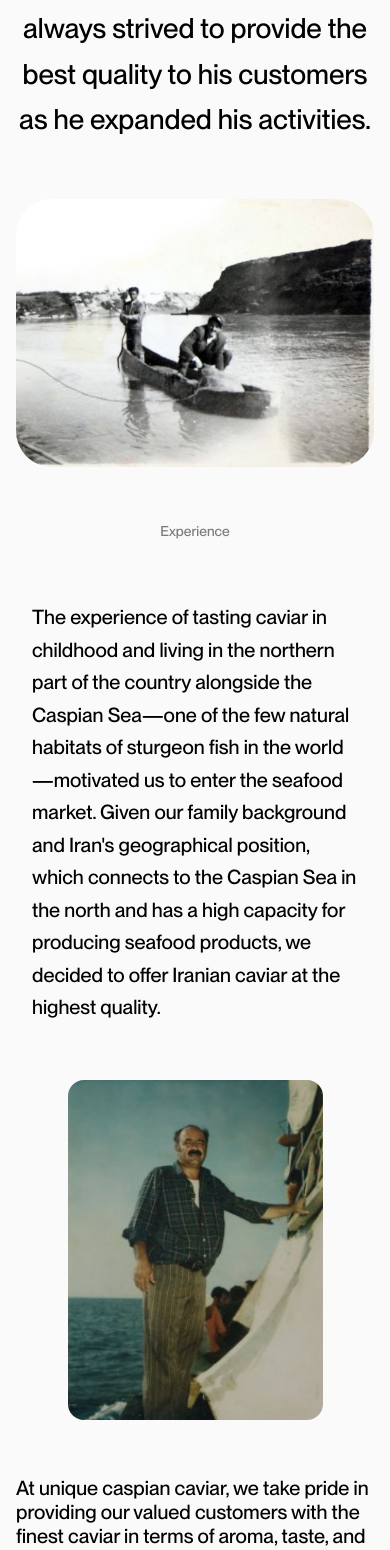
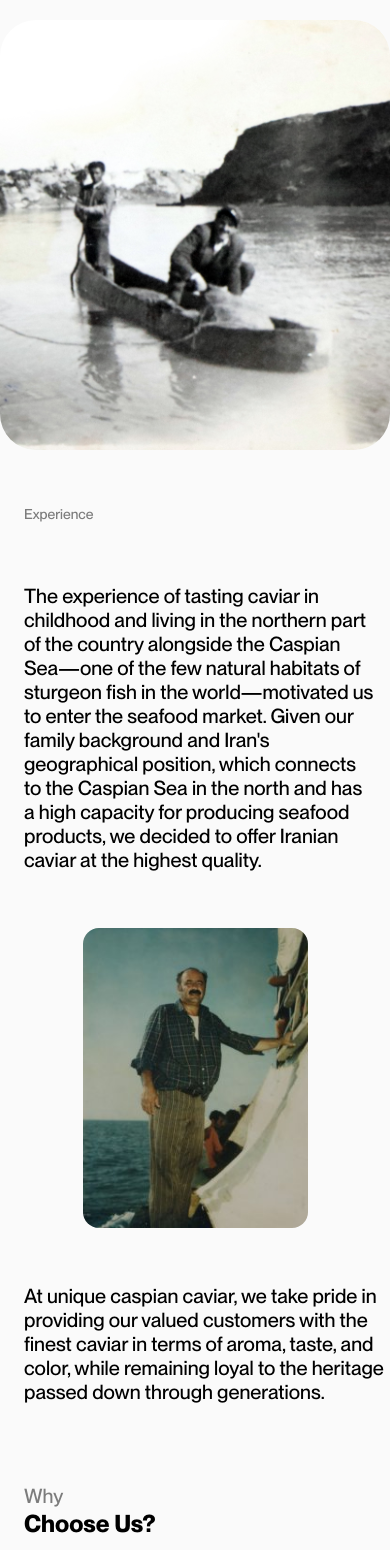
Before and after one commit to parsaa18/UC_Caviar, a Next.js app: page /about-us in a window 390 px wide. Shown: the part 446-1996 px from the top of the page. Built offline with nearby package versions, Linux system fonts and the light colour scheme.

Commit message:
about-us responsive

```diff
--- a/src/app/about-us/page.tsx
+++ b/src/app/about-us/page.tsx
@@ -1,10 +1,10 @@
 const Page = () => {
   return (
-    <div className="w-full min-h-screen px-4">
+    <>
       <div className="flex flex-wrap justify-center font-medium text-[16px]/[19.2px] mt-[144px] opacity-50 text-center">
         About Us
       </div>
-      <div className="flex flex-wrap justify-center font-medium mx-auto text-center mt-[16px] max-w-[851px] text-[28px]/[33.6px] leading-relaxed">
+      <div className="flex flex-wrap justify-center font-medium mx-auto text-center mt-[16px] max-w-[851px] text-[24px]/[28.8px] md:text-[28px]/[33.6px]  ">
         Our story dates back around eighty years, when our grandfather was
         engaged in the fishing profession in the Caspian Sea. He had a deep
         passion for this job and always strived to provide the best quality to
@@ -14,14 +14,14 @@ const Page = () => {
         <img
           src="/images/main.jpg"
           alt="Logo"
-          className="object-cover w-full max-w-[1238px] h-auto rounded-[36px]"
+          className="object-cover w-[652px] h-[430px]  md:w-full md:max-w-[1238px] md:h-auto rounded-[36px]"
         />
       </div>
-      <div className="flex flex-wrap gap-[5px] px-4 justify-center">
-        <div className="font-medium text-[14px]/[16.8px] opacity-50 mt-[56px]  text-center sm:text-left ">
+      <div className=" flex flex-col md:flex-row gap-[6px]  md:gap-[103px] justify-center mx-auto w-[400px] md:w-[1000px] ">
+        <div className="font-medium text-[14px]/[16.8px] opacity-50 mt-[56px] md:ml-0 ml-[24px]   ">
           Experience
         </div>
-        <div className="font-medium text-[20px]/[24px] max-w-[751px] leading-relaxed mx-auto mt-[56px]">
+        <div className="text-[20px]/[24px] w-[352px] md:w-[751px]  mx-auto mt-[56px]">
           The experience of tasting caviar in childhood and living in the
           northern part of the country alongside the Caspian Sea—one of the few
           natural habitats of sturgeon fish in the world—motivated us to enter
@@ -31,25 +31,27 @@ const Page = () => {
           offer Iranian caviar at the highest quality.
         </div>
       </div>
-      <div className="flex justify-center mt-[56px] ">
+      <div className="w-[225px] flex justify-center mx-auto md:ml-[594px] mt-[56px] ">
         <img
           src="/images/image2.jpg"
           alt="Logo"
           className="object-cover w-full max-w-[255px] h-auto rounded-[16px]"
         />
       </div>
-      <div className="flex justify-center mx-auto font-medium text-[20px]/[24px] max-w-[751px] text-left mt-[56px]">
+      <div className="flex justify-center ml-[24px] md:ml-[431px] text-[20px]/[24px] max-w-[751px] text-left mt-[56px]">
         At unique caspian caviar, we take pride in providing our valued
         customers with the finest caviar in terms of aroma, taste, and color,
         while remaining loyal to the heritage passed down through generations.
       </div>
-      <div className="font-medium text-[20px]/[24px]  opacity-50 text-center sm:text-left mt-[80px]">
-        Why
+      <div className="flex flex-col gap-[2px] justify-start md:justify-center ml-[24px] md:ml-[258px]">
+        <div className="font-medium text-[20px]/[24px]  opacity-50 text-left mt-[80px]">
+          Why
+        </div>
+        <div className="font-montrealBold text-[24px]/[28.8px]  text-left">
+          Choose Us?
+        </div>
       </div>
-      <div className="font-montrealBold text-[24px]/[28.8px] text-center sm:text-left">
-        Choose Us?
-      </div>
-      <div className="flex flex-wrap justify-center mx-auto gap-[20px] mt-[24px] px-4">
+      <div className="  md:w-[1000px]  flex flex-col md:flex-row md:flex-wrap justify-center md:ml-[208px] gap-[20px] mt-[24px] px-4">
         {[
           "A unique experience of taste and aroma caviar",
           "Accurate processes and high standards of maintenance that ensure fresh and quality products reach the customer",
@@ -59,14 +61,14 @@ const Page = () => {
         ].map((text, index) => (
           <div
             key={index}
-            className="w-full sm:w-[295px] h-auto bg-[#F2F2F2] rounded-[24px] p-4 text-center"
+            className="w-full sm:w-[295px] h-auto bg-[#F2F2F2] rounded-[24px] p-4 "
           >
-            <div className="w-14 h-14 bg-[#FAFAFA] mx-auto rounded-full"></div>
+            <div className="w-14 h-14 bg-[#FAFAFA]  rounded-full"></div>
             <div className="mt-6 text-lg font-medium">{text}</div>
           </div>
         ))}
       </div>
-    </div>
+    </>
   );
 };
 
```
